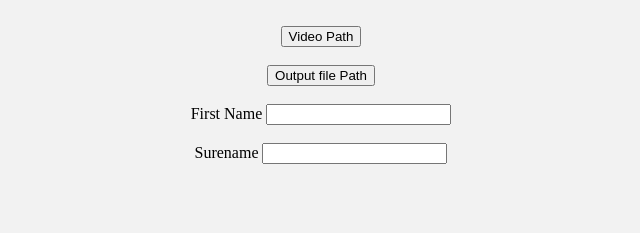
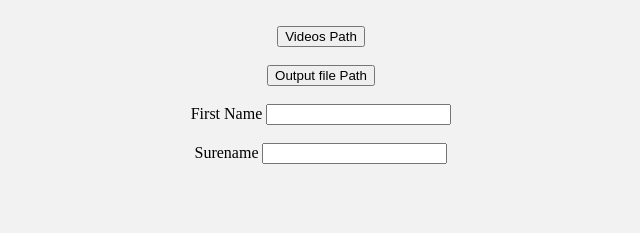
Before and after one commit to felixdrp/videopolluogpsi, an Electron app: page index.html in a window 800 px wide. Shown: the top 233 px of the page, 79-719 px from the left. Drawn offline with Linux system fonts and the light colour scheme; no server answers.

Commit message:
Minor changes.

```diff
--- a/index.html
+++ b/index.html
@@ -9,7 +9,7 @@
     <br>
     <div style="text-align:center">
       <div>
-        <button onclick="customize('videoPath')">Video Path</button>
+        <button onclick="customize('videoPath')">Videos Path</button>
         <span id="videoPath"></span>
       </div>
       <br>
--- a/main.js
+++ b/main.js
@@ -96,7 +96,10 @@ ipcMain.on('set-video-path', (event, arg) => {
   console.log(event)
   console.log(arg)
   console.log('prev' + videoPath)
-  newPath = dialog.showOpenDialog(mainWindow, {properties: ['openFile', 'openDirectory', 'multiSelections']})
+  newPath = dialog.showOpenDialog(
+    mainWindow,
+    {properties: ['openFile', 'openDirectory', 'multiSelections']}
+  )
   console.log('alter' + newPath)
   if (newPath) {
     videoPath = newPath;
```
Also changed, not shown: poll.html (+2 -0 lines).
